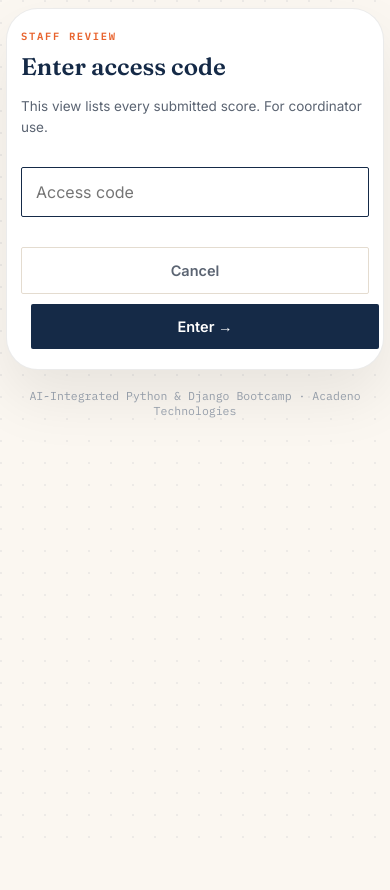
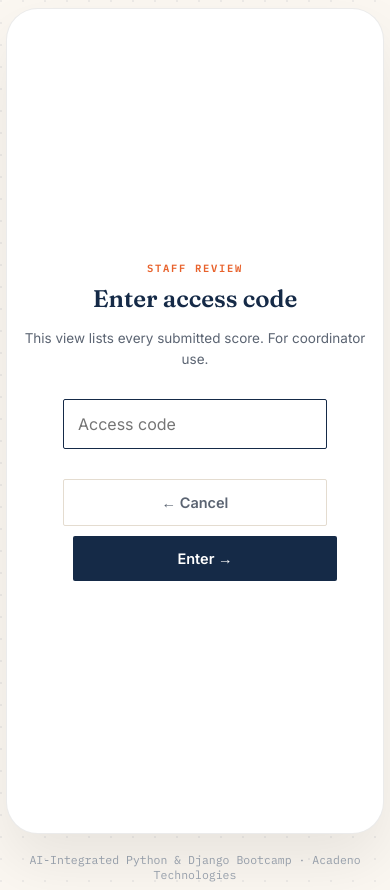
Before and after one commit to arathyrajeesh/vimal-jyothi-questinaire, a Django app: page /staff/ in a window 390 px wide. Before the commit the page ends 838 px from the top, so only its background shows below. Run offline with Django 5.2, Linux system fonts and the light colour scheme.

Commit message:
feat: add global styles and admin gate template for quiz interface

```diff
--- a/quiz/static/quiz/style.css
+++ b/quiz/static/quiz/style.css
@@ -386,6 +386,17 @@ input[type=text]:focus{ border-color:var(--navy); background:var(--paper); }
   .stafflink {
     text-align: center;
   }
+  .admin-gate-container {
+    min-height: calc(100vh - 120px);
+    display: flex;
+    flex-direction: column;
+    justify-content: center;
+    align-items: center;
+    text-align: center;
+  }
+  .admin-gate-container .row-end {
+    justify-content: center;
+  }
 }
 
 @media (max-width: 480px) {
@@ -456,3 +467,9 @@ input[type=text]:focus{ border-color:var(--navy); background:var(--paper); }
     font-size: 18px;
   }
 }
+
+.admin-gate-container {
+  max-width: 440px;
+  margin: 30px auto;
+  padding: 10px 0;
+}
--- a/quiz/templates/quiz/admin_gate.html
+++ b/quiz/templates/quiz/admin_gate.html
@@ -1,6 +1,7 @@
 {% extends 'quiz/base.html' %}
 {% block footlink %}{% endblock %}
 {% block content %}
+<div class="admin-gate-container">
   <p class="eyebrow">Staff review</p>
   <h1 style="font-size:24px;">Enter access code</h1>
   <p class="lede">This view lists every submitted score. For coordinator use.</p>
@@ -8,8 +9,9 @@
     {% csrf_token %}
     <input type="text" name="code" placeholder="Access code" autocomplete="off" autofocus>
     <div class="row-end">
-      <a class="btn btn-ghost" href="{% url 'quiz:landing' %}">Cancel</a>
+      <a class="btn btn-ghost" href="{% url 'quiz:landing' %}">← Cancel</a>
       <button class="btn btn-primary" type="submit" style="margin-left:10px;">Enter →</button>
     </div>
   </form>
+</div>
 {% endblock %}
```
